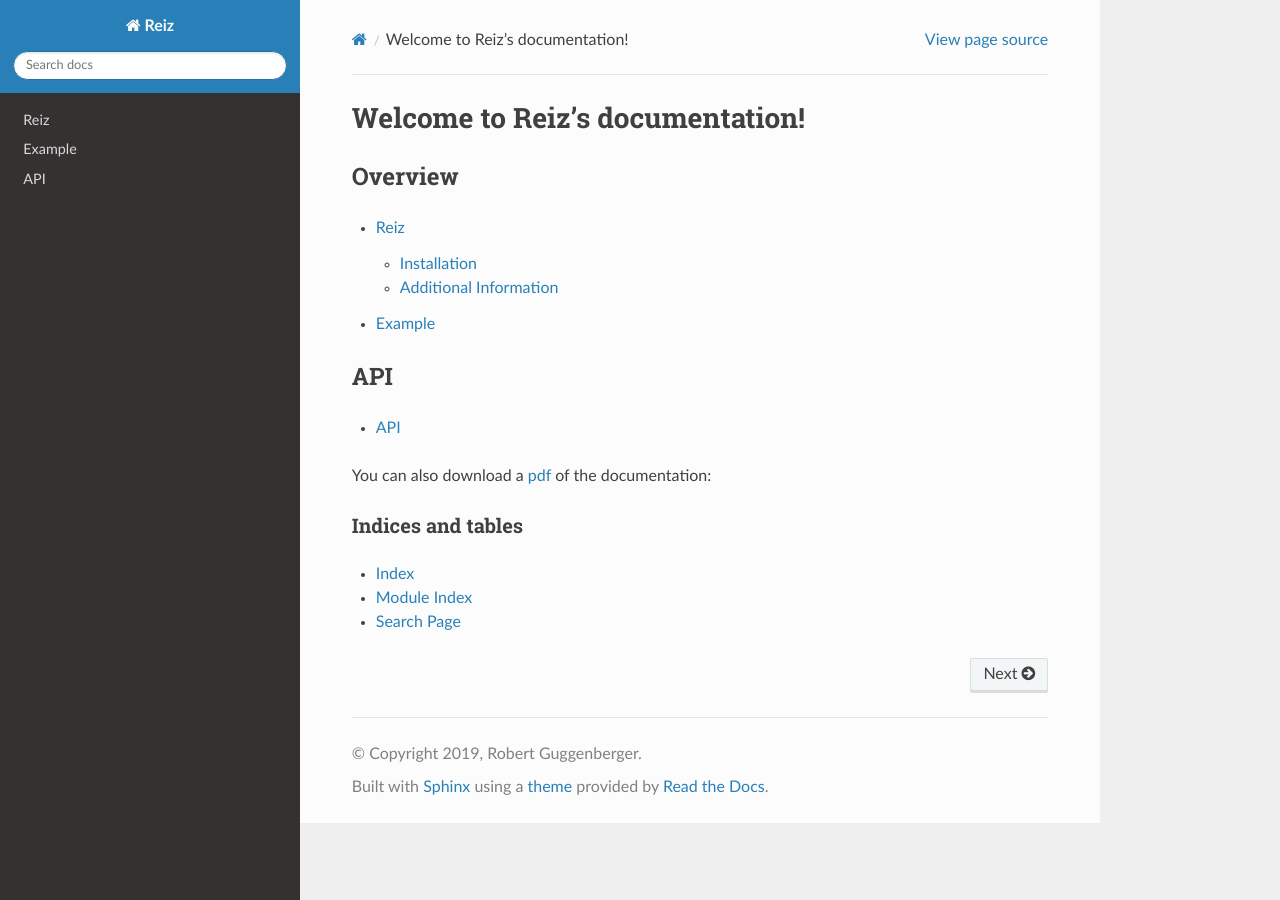
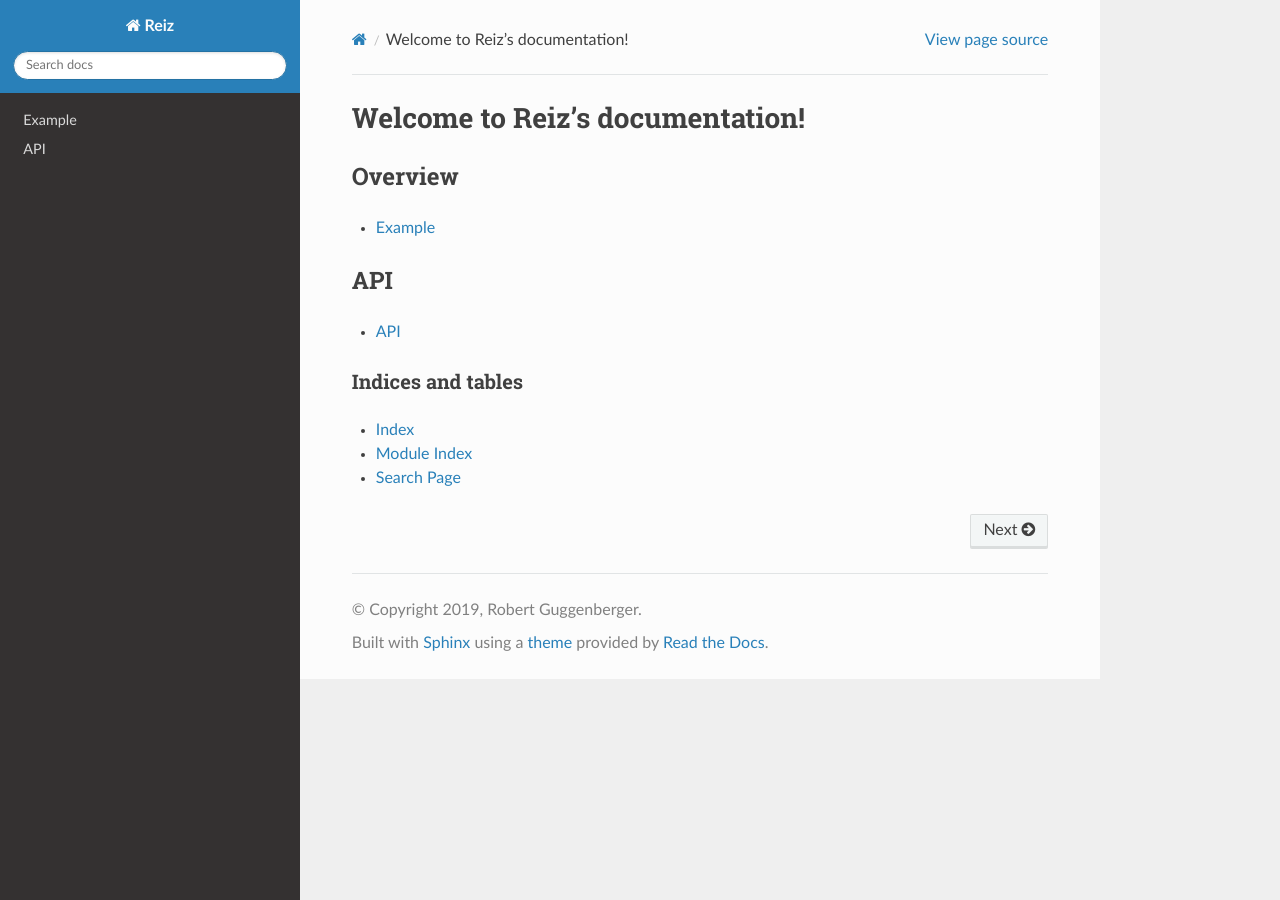
Before and after one commit to pyreiz/pyreiz, a Sphinx documentation site: the page built from docs/source/index.rst, in a window 1280 px wide. Built offline with Sphinx 7.4.7 and the Read the Docs theme 2.0.0, drawn with Linux system fonts in a browser that asks for light colours.

Commit message:
Fix docs

```diff
--- a/docs/source/index.rst
+++ b/docs/source/index.rst
@@ -23,11 +22,6 @@
    api
 
 
-
-You can also download a pdf_ of the documentation:
-
-.. _pdf: http://reiz.agricolab.de/Reiz.pdf
-
 Indices and tables
 ==================
 
```
Also changed, not shown: other parts of docs/source/index.rst (+0 -1 lines).
